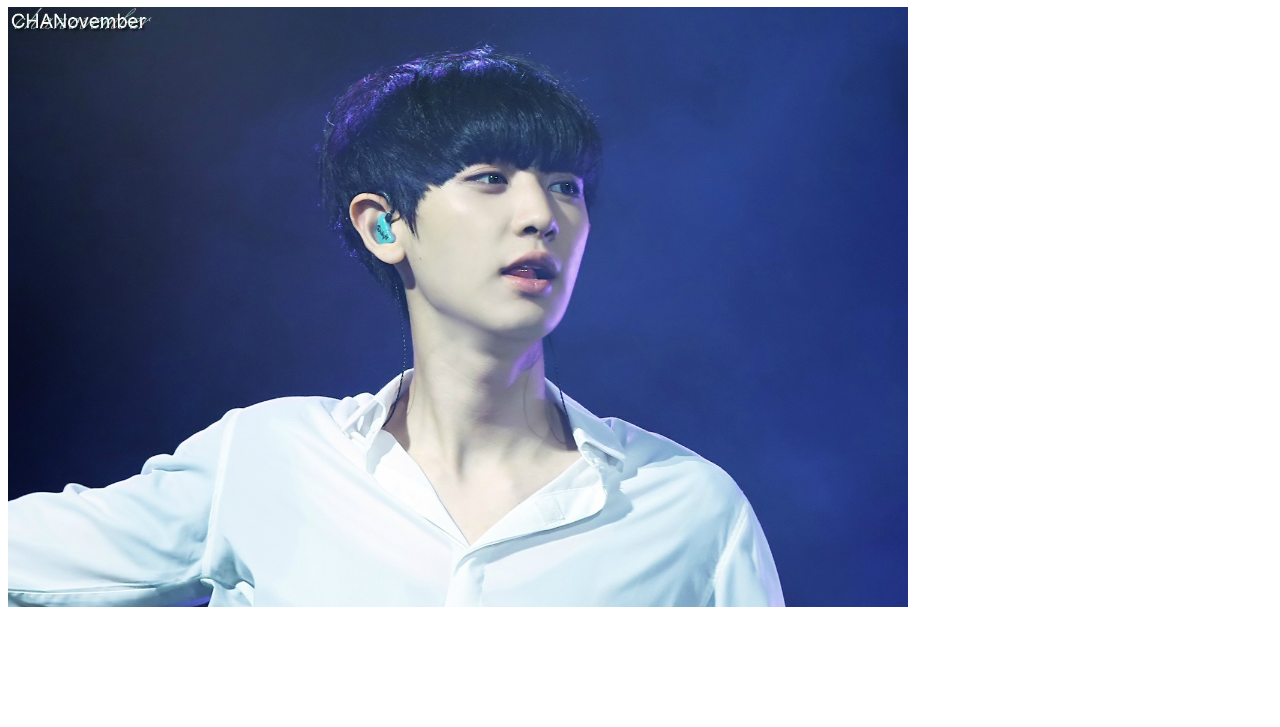
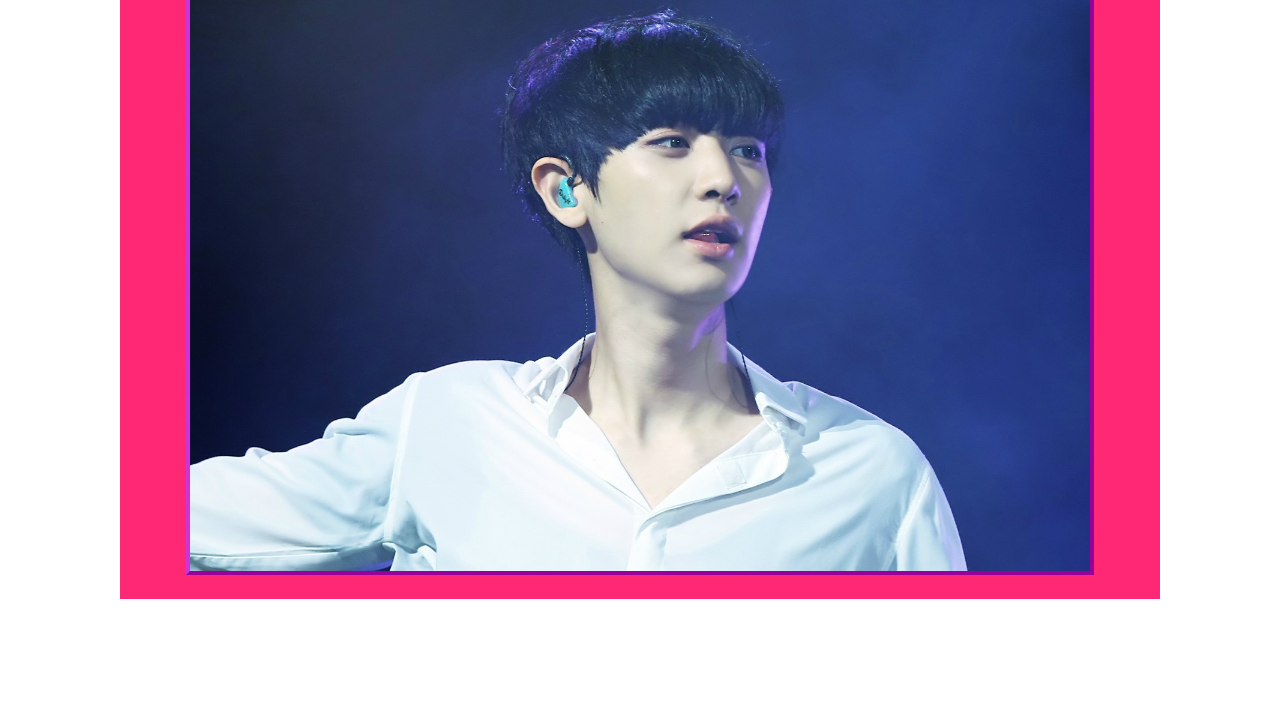
Before and after one commit to dlqhfk7840/dlqhfk7840.github.io, a plain HTML site: page index.html in a window 1280 px wide. Shown: the part 73-800 px from the top of the page. Drawn offline with Linux system fonts and the light colour scheme.

Commit message:
#2 사진 영역 잡기

```diff
--- a/index.html
+++ b/index.html
@@ -3,12 +3,30 @@
 <head>
     <title>정인이의 홈페이지</title>
     <script src="./main.js"></script>
+    <style type="text/css">
+    	* { margin: 0px; padding: 0px }
+    	#myphoto {
+    		width : 1000px;
+    		margin : 20px auto 0px auto;
+    		padding : 20px;
+    		background-color : #FF2874;
+    		boarder : 1px solid #eeeeee;
+    		text-align: center;
+    	}
+    		#myphoto img {
+    			width : 900px; height : 600px;
+    			border-top : 4px solid #cc33db;
+    			border-left : 4px solid #cc33db;
+    			border-right : 4px solid #990099;
+    			border-bottom : 4px solid #990099;
+    		}
+    </style>
 </head>
 <body>
 
-	<h1>HI!!</h1>
-	<img src="./images/chanyeol.jpg" width="900px" height="600px"
-	alt="ChanYeol!" title="Like">
+	<div id="myphoto">
+		<img src="./images/chanyeol.jpg" alt="ChanYeol!" title="Like">
+	</div>
 
 </body>
 </html>
```
